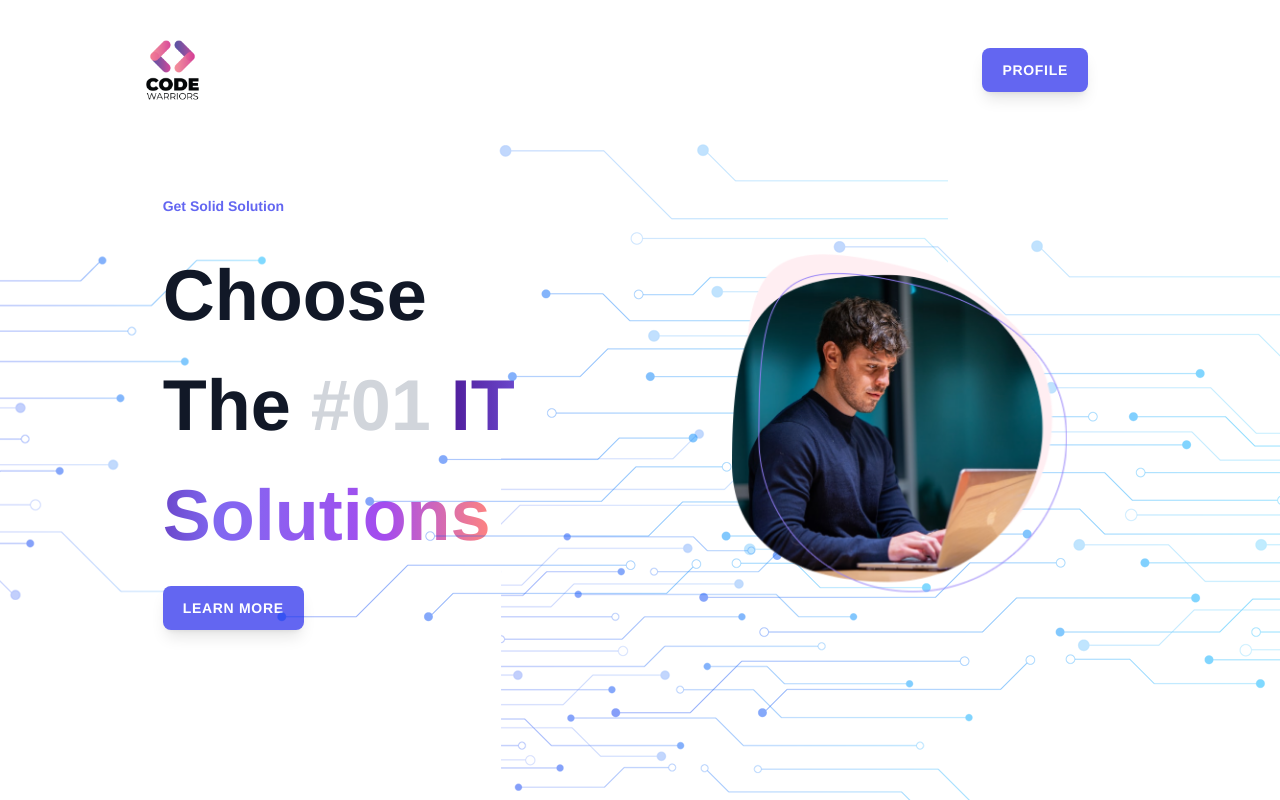
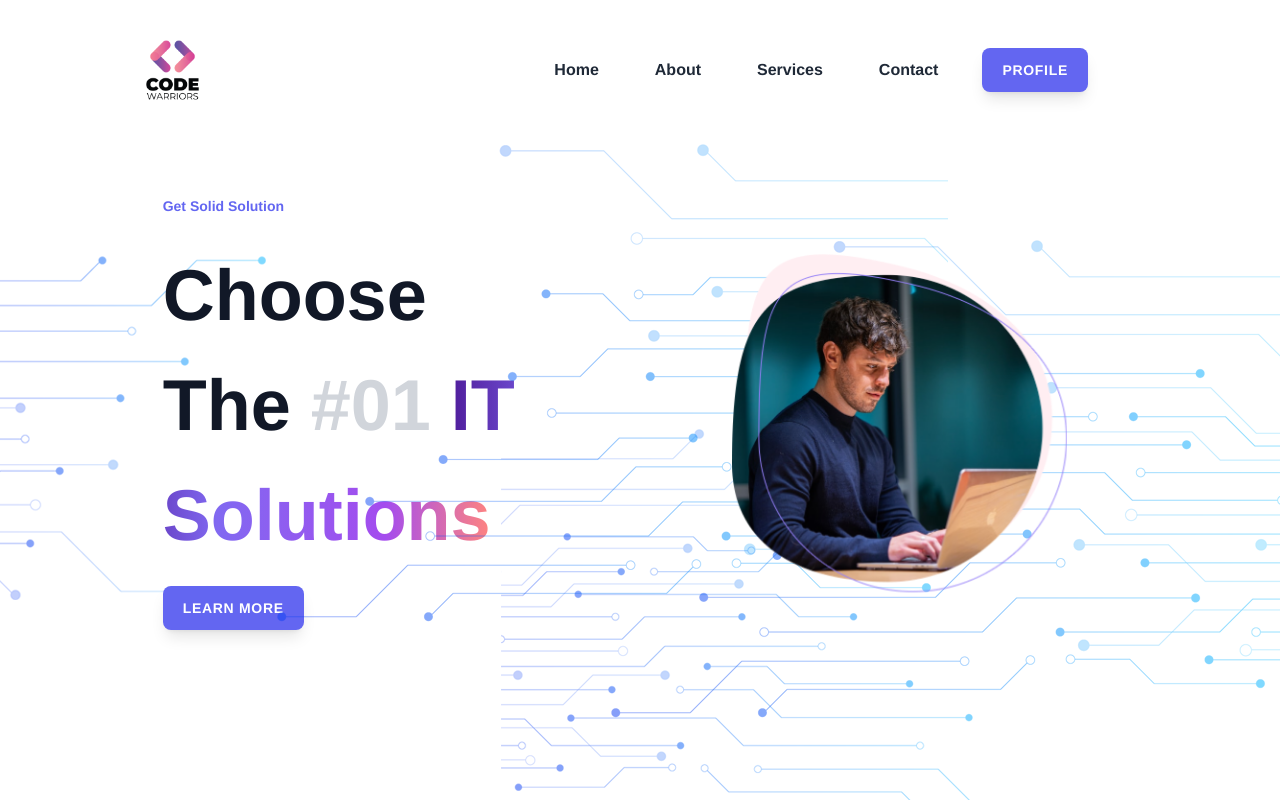
Before and after one commit to code-warriors80/website, a React (Create React App) app: page / in a window 1280 px wide. Shown: the top 800 px of the page. Built offline with nearby package versions, Linux system fonts and the light colour scheme; the HTML template or start-up script is replaced by a standard one.

Commit message:
git commit -m

```diff
--- a/src/Components/Navbar.js
+++ b/src/Components/Navbar.js
@@ -14,10 +14,10 @@ const Navbar = () => {
         {/* <img src={logo} className="w-9 rounded-full" alt="c-w logo"/> */}
         <motion.h1 initial={{y: '100vw'}} animate={{y: 0}} transition={{delay: 1.0, duration: 1 ,type: 'spring', stiffness: 200}}  className='w-full text-xl font-bold'><span><img  src={logo} alt='' className='w-[100px] lg:w-[160px] lg:relative'/></span></motion.h1>
         <ul className='hidden mx-auto mr-20 md:flex md:items-center'>
-            {/* <li className='p-4'><a href="/" className="mx-3 hover:opacity-80 font-bold duration-150">Home</a></li>
+            <li className='p-4'><a href="/" className="mx-3 hover:opacity-80 font-bold duration-150">Home</a></li>
             <li className='p-4'><a href="/" className="mx-3 hover:opacity-80 font-bold duration-150">About </a></li>
             <li className='p-4'><a href="/" className="mx-3 hover:opacity-80 font-bold duration-150">Services</a></li>
-            <li className='p-4'><a href="/" className="mx-3 hover:opacity-80 font-bold duration-150">Contact</a></li> */}
+            <li className='p-4'><a href="/" className="mx-3 hover:opacity-80 font-bold duration-150">Contact</a></li>
             <li className='p-4'><a href="/" className="tracking-wider font-semibold text-sm uppercase inline-block rounded-lg px-5 py-3 bg-indigo-500 text-white shadow-lg hover:animate-bounce delay-100">Profile</a></li>
             {/* <li className='p-4'><a href="/" className="mx-3 hover:opacity-80 duration-150">Blog</a></li> */}
         </ul>
@@ -28,10 +28,10 @@ const Navbar = () => {
         {/* <h1 className='w-full text-xl py-2 mt-7 font-bold'>Code~Warriors</h1> */}
           <div className='p-4'>
             <ul className='uppercase p-4 mt-7 block'>
-                  {/* <li className='p-4 border-b border-slate-100'> <a href="/" className="mx-3 hover:opacity-90 duration-150">Home</a></li>
+                  <li className='p-4 border-b border-slate-100'> <a href="/" className="mx-3 hover:opacity-90 duration-150">Home</a></li>
                   <li className='p-4 border-b  border-slate-100'><a href="/About" className="mx-3 hover:opacity-90 duration-150">About</a></li>
                   <li className='p-4 border-b  border-slate-100'><a href="/Contact" className="mx-3 hover:opacity-90 duration-150">Services</a></li>
-                  <li className='p-4 border-b  border-slate-100'><a href="/" className="mx-3 hover:opacity-90 duration-150">Contact</a></li> */}
+                  <li className='p-4 border-b  border-slate-100'><a href="/" className="mx-3 hover:opacity-90 duration-150">Contact</a></li>
                   <li className='p-4'><a href="/" className="tracking-wider font-semibold text-sm uppercase inline-block rounded-lg px-5 py-3 bg-indigo-500 text-white shadow-lg hover:animate-bounce delay-100">Profile</a></li>
               </ul>
           </div>
```
